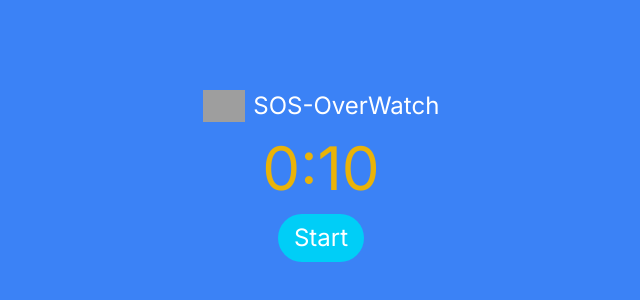
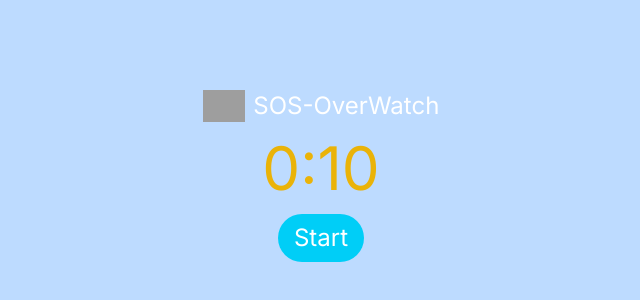
Before and after one commit to ewanbrinkman/stormhacks-2024, a Next.js app: page / in a window 1280 px wide. Shown: the part 224-524 px from the top of the page, without its empty margins (319-959 px from the left). Built offline with nearby package versions, Linux system fonts and the light colour scheme; grey boxes are pictures that could not be loaded.

Commit message:
feat: add more color theme options to JSON config

```diff
--- a/src/app/page.tsx
+++ b/src/app/page.tsx
@@ -51,7 +51,7 @@ export default function Home() {
     }
   };
 
-  const backgroundColor = timeLeft === 0 ? 'bg-red-500' : 'bg-blue-500';
+  const backgroundColor = timeLeft === 0 ? 'bg-bad' : 'bg-good';
 
   return (
     <main className={`flex min-h-screen flex-col items-center justify-between p-24 ${backgroundColor}`}>
--- a/src/assets/config.json
+++ b/src/assets/config.json
@@ -12,6 +12,10 @@
             "normal": "#00cef7",
             "dark": "#007b94"
         },
-        "third": "#4f149c"
+        "third": "#4f149c",
+        "background": {
+            "good": "#bddbff",
+            "bad": "#ffbacd"
+        }
     }
 }
--- a/tailwind.config.ts
+++ b/tailwind.config.ts
@@ -14,6 +14,8 @@ const config: Config = {
         'second-color-normal': appConfig.colorTheme.second.normal,
         'second-color-dark': appConfig.colorTheme.second.dark,
         'third-color': appConfig.colorTheme.third,
+        'good': appConfig.colorTheme.background.good,
+        'bad': appConfig.colorTheme.background.bad,
     },
     },
   },
```
